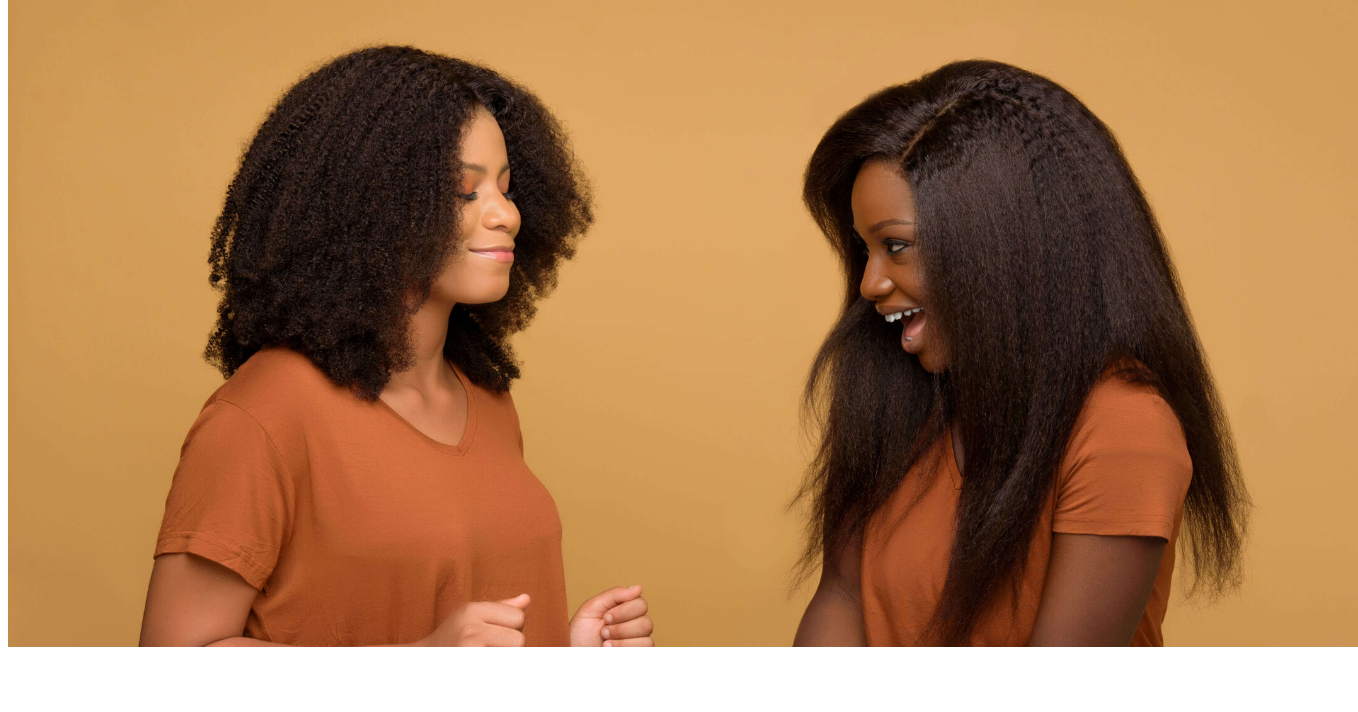
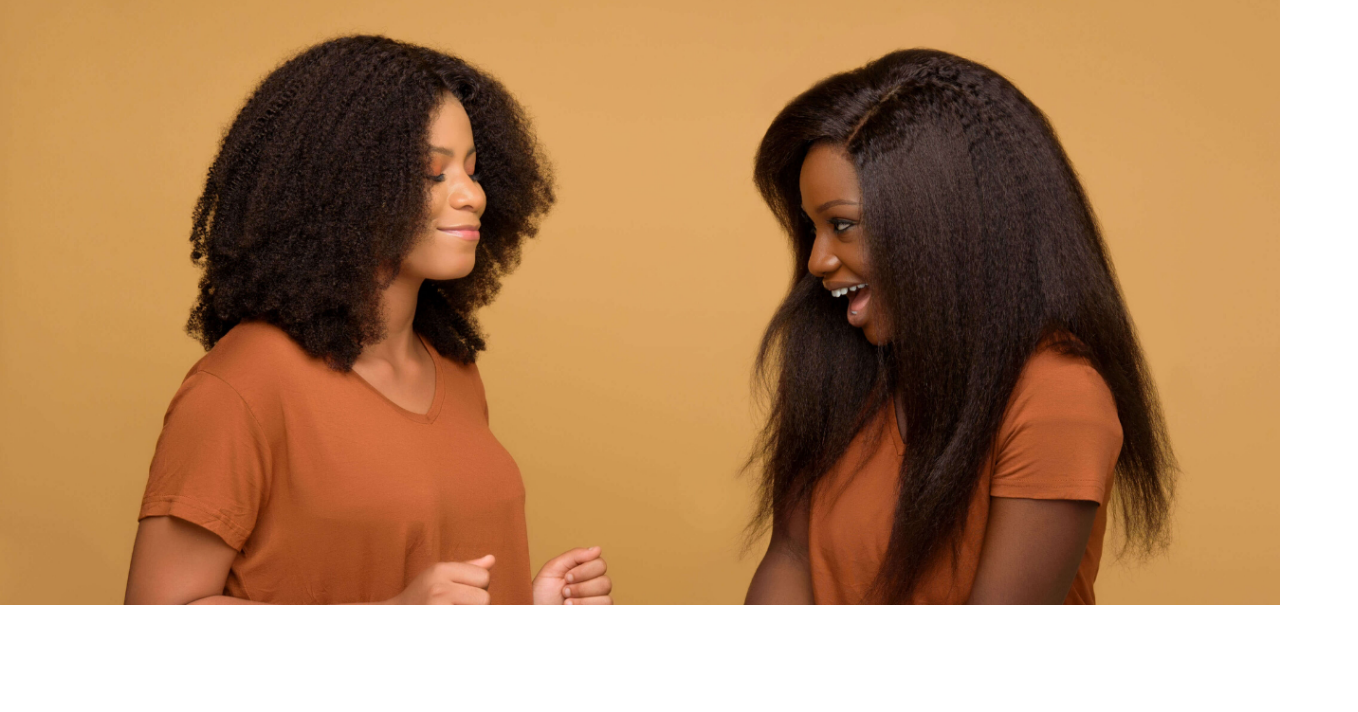
Before and after one commit to ejiogurobert/natural-girl-wigs, a plain HTML site: page index.html in a window 1280 px wide. Shown: the part 74-786 px from the top of the page, 1358 px wide, since content can reach past the window. Drawn offline with Linux system fonts and the light colour scheme.

Commit message:
added new styles

```diff
--- a/index.css
+++ b/index.css
@@ -1,3 +1,7 @@
+* {
+    padding: 0;
+    margin: 0;
+}
 .header {
     background-color: azure;
     width: 100%;
@@ -18,7 +22,11 @@
 }
 .section-two {
     margin-bottom: 4rem;
-    /* height: 60vh; */
+    width: 100vw;
+    height: 100vh
+}
+.section-two img {
+    width: 100%;
 }
 .section-three {
 display: grid;
```
